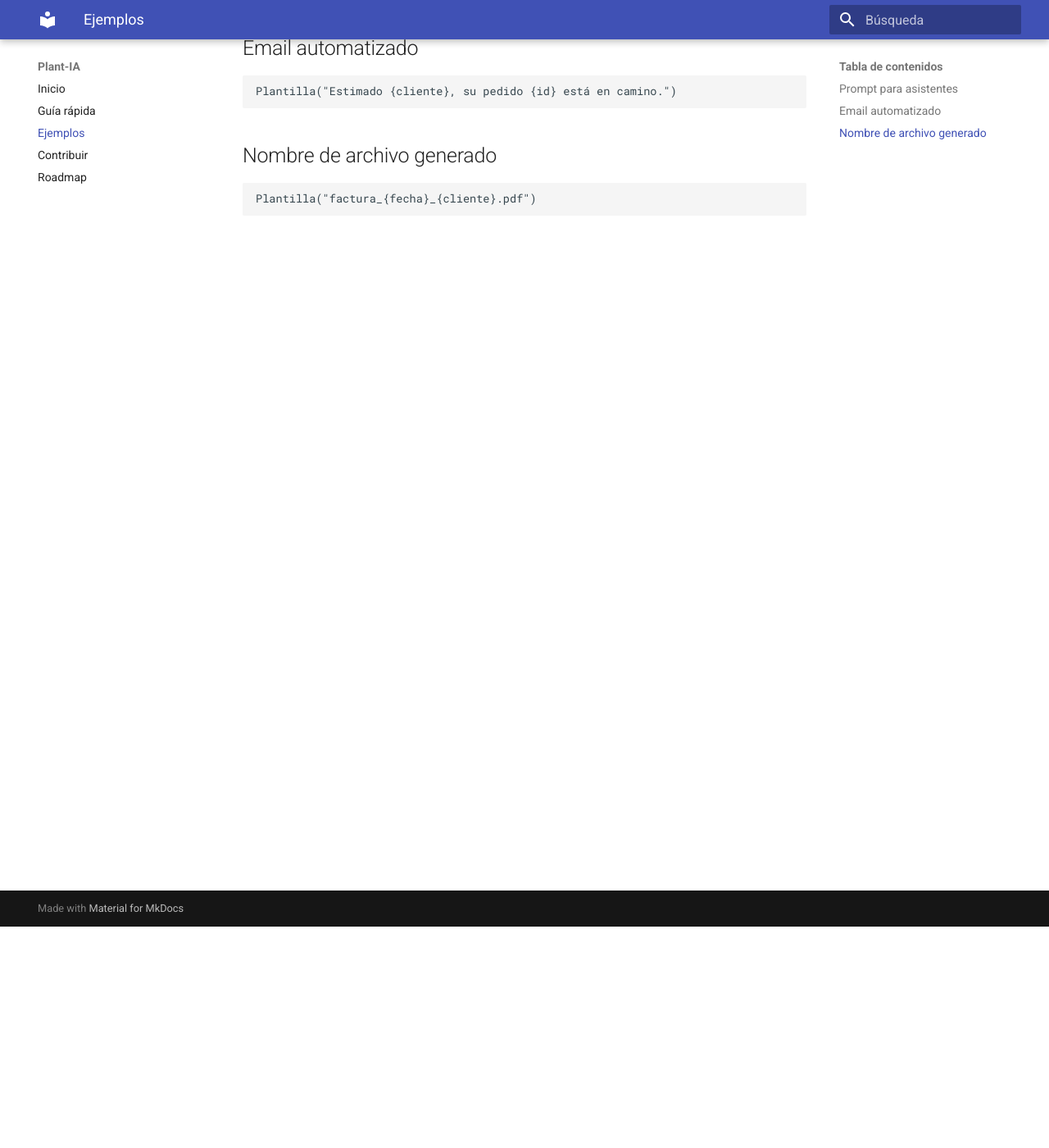
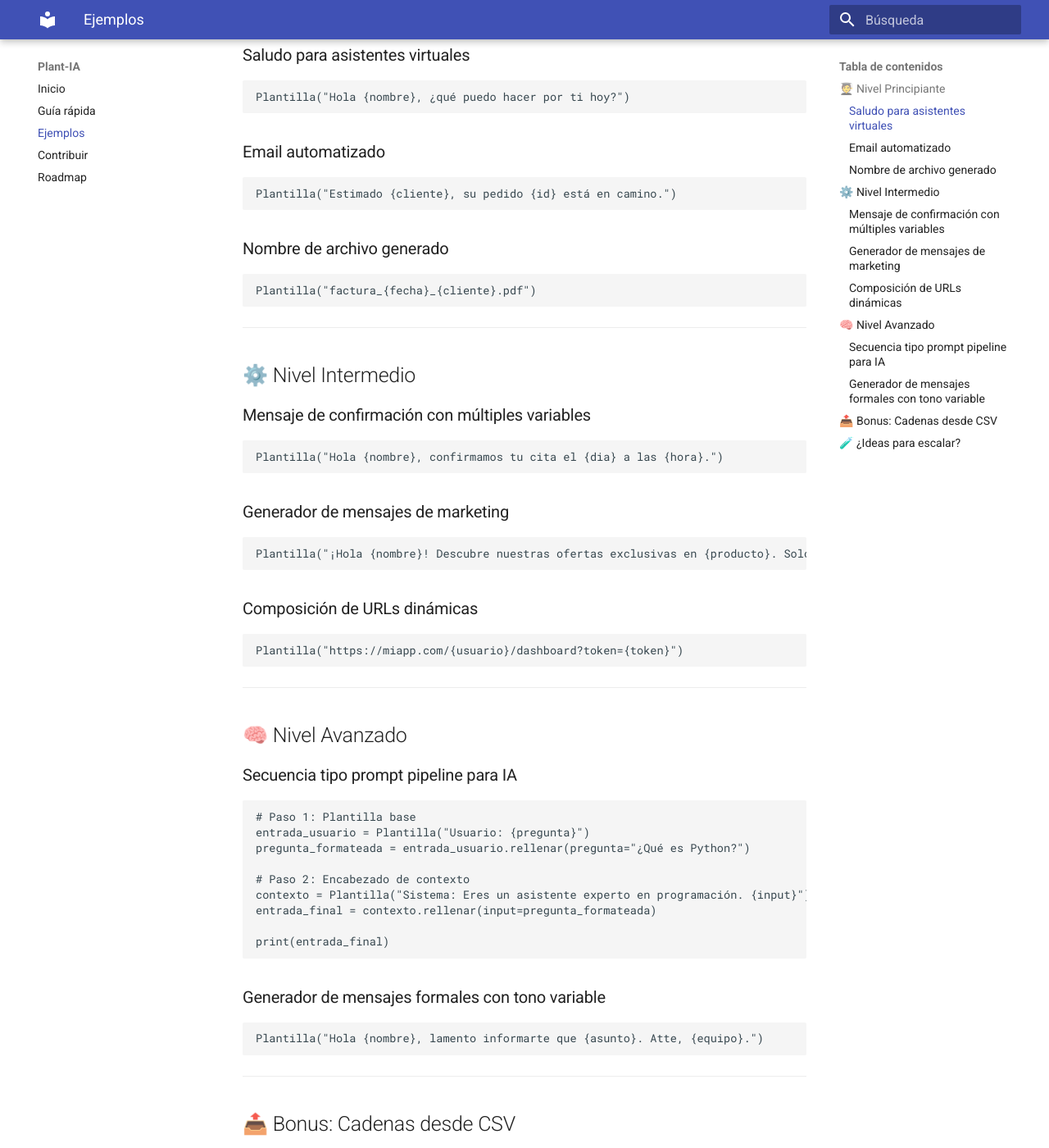
Before and after one commit to DISTinTheHouse/plant-ia, an MkDocs documentation site: the page built from docs/ejemplos.md, in a window 1280 px wide and 1400 px high, scrolled down 270 px. Shown: the whole window at 82% size. Built offline with MkDocs 1.6.1 and Material for MkDocs 9.7.7, drawn with Linux system fonts in a browser that asks for light colours; some of the changed text lies outside the part shown.

Commit message:
Actualizar ejemplos.md con nuevos casos avanzados

````diff
--- a/docs/ejemplos.md
+++ b/docs/ejemplos.md
@@ -1,19 +1,86 @@
+
 # 💡 Ejemplos
 
-## Prompt para asistentes
+Este archivo te mostrará cómo utilizar `Plant-IA` desde lo más básico hasta casos avanzados.
 
+---
+
+## 🧑‍🎓 Nivel Principiante
+
+### Saludo para asistentes virtuales
 ```python
 Plantilla("Hola {nombre}, ¿qué puedo hacer por ti hoy?")
 ```
 
-## Email automatizado
-
+### Email automatizado
 ```python
 Plantilla("Estimado {cliente}, su pedido {id} está en camino.")
 ```
 
-## Nombre de archivo generado
-
+### Nombre de archivo generado
 ```python
 Plantilla("factura_{fecha}_{cliente}.pdf")
 ```
+
+---
+
+## ⚙️ Nivel Intermedio
+
+### Mensaje de confirmación con múltiples variables
+```python
+Plantilla("Hola {nombre}, confirmamos tu cita el {dia} a las {hora}.")
+```
+
+### Generador de mensajes de marketing
+```python
+Plantilla("¡Hola {nombre}! Descubre nuestras ofertas exclusivas en {producto}. Solo por hoy.")
+```
+
+### Composición de URLs dinámicas
+```python
+Plantilla("https://miapp.com/{usuario}/dashboard?token={token}")
+```
+
+---
+
+## 🧠 Nivel Avanzado
+
+### Secuencia tipo prompt pipeline para IA
+```python
+# Paso 1: Plantilla base
+entrada_usuario = Plantilla("Usuario: {pregunta}")
+pregunta_formateada = entrada_usuario.rellenar(pregunta="¿Qué es Python?")
+
+# Paso 2: Encabezado de contexto
+contexto = Plantilla("Sistema: Eres un asistente experto en programación. {input}")
+entrada_final = contexto.rellenar(input=pregunta_formateada)
+
+print(entrada_final)
+```
+
+### Generador de mensajes formales con tono variable
+```python
+Plantilla("Hola {nombre}, lamento informarte que {asunto}. Atte, {equipo}.")
+```
+
+---
+
+## 📤 Bonus: Cadenas desde CSV
+```python
+import csv
+from plant_ia import Plantilla
+
+with open('prompts.csv', encoding='utf-8') as f:
+    lector = csv.DictReader(f)
+    for fila in lector:
+        plantilla = Plantilla(fila['mensaje'])
+        print(plantilla.rellenar(nombre=fila['nombre']))
+```
+
+---
+
+## 🧪 ¿Ideas para escalar?
+- Agregar selector de tono (formal, casual, técnico).
+- Exportar a PDF, HTML o email.
+- Crear múltiples plantillas por flujo.
+- Integrar con herramientas como Zapier, Make o APIs.
````
